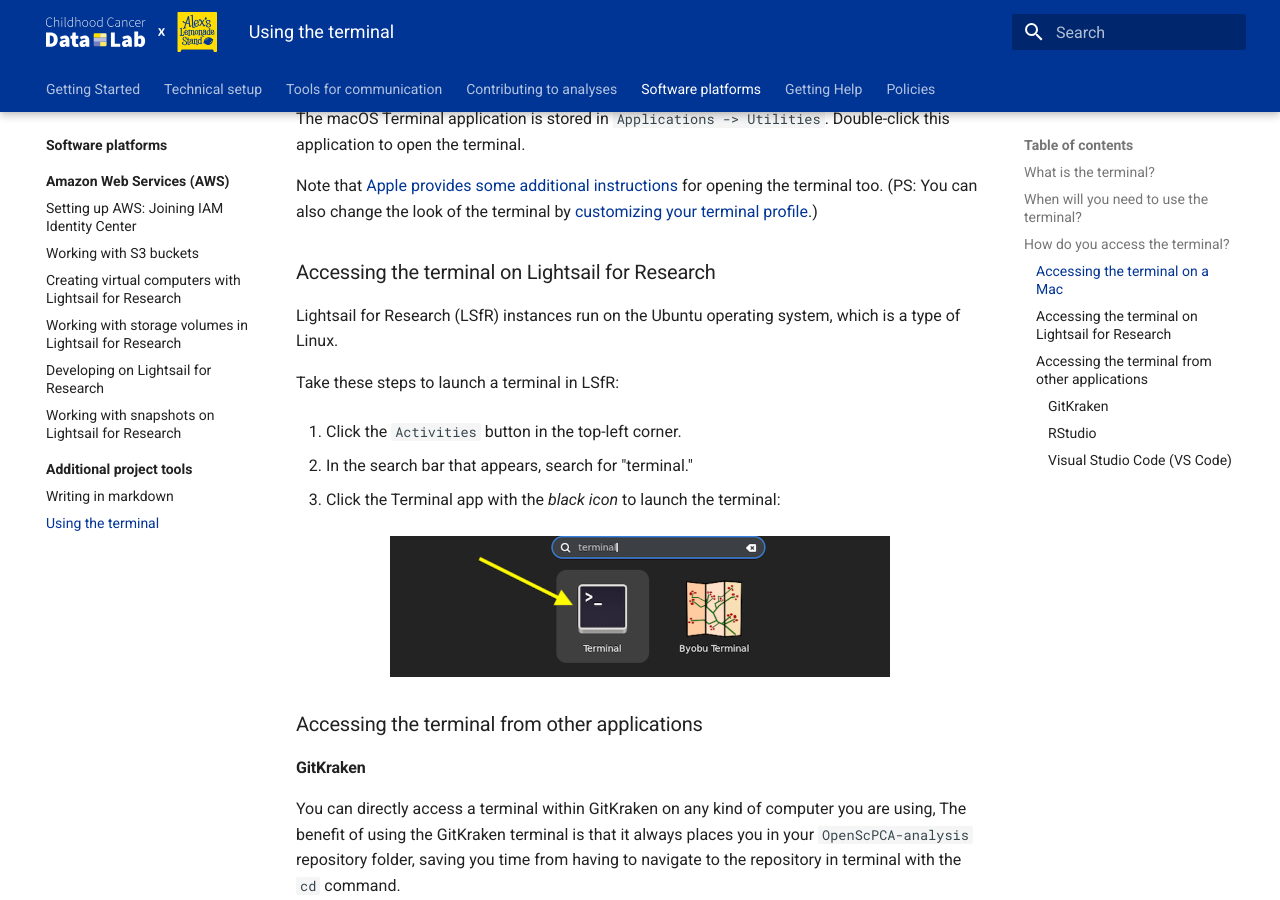
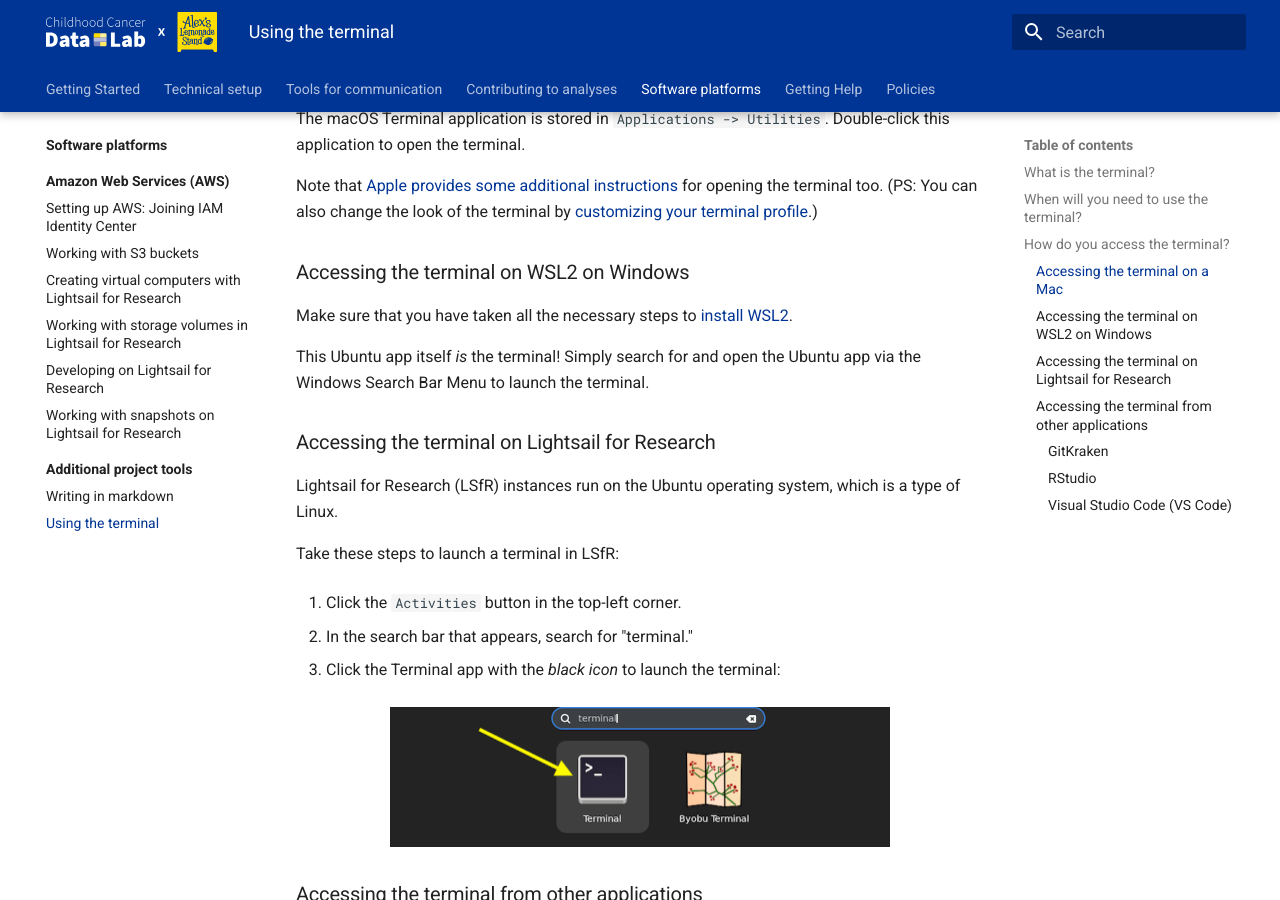
Before and after one commit to AlexsLemonade/OpenScPCA-analysis, an MkDocs documentation site: the page built from docs/software-platforms/general-tools/using-the-terminal.md, in a window 1280 px wide and 900 px high, scrolled down 1278 px. Built offline with MkDocs 1.6.1 and Material for MkDocs 9.7.7, drawn with Linux system fonts in a browser that asks for light colours.

Commit message:
Add wsl2 instructions and associated terminal section

````diff
--- a/docs/software-platforms/general-tools/using-the-terminal.md
+++ b/docs/software-platforms/general-tools/using-the-terminal.md
@@ -49,14 +49,14 @@
 Note that [Apple provides some additional instructions](https://support.apple.com/guide/terminal/open-or-quit-terminal-apd5265185d-f365-44cb-8b09-71a064a42125/mac) for opening the terminal too.
 (PS: You can also change the look of the terminal by [customizing your terminal profile](https://support.apple.com/guide/terminal/profiles-change-terminal-windows-trml107/mac).)
 
-<!--
-### Accessing the terminal on WSL on Windows
 
-Make sure that you have taken all the necessary steps to [install WSL](STUB_LINK WSL instructions).
+### Accessing the terminal on WSL2 on Windows
+
+Make sure that you have taken all the necessary steps to [install WSL2](../../technical-setup/install-wsl2.md).
 
 This Ubuntu app itself _is_ the terminal!
-Simply [search for and open the Ubuntu app via the Windows Search Bar Menu](https://canonical-ubuntu-wsl.readthedocs-hosted.com/en/latest/guides/install-ubuntu-wsl2/#method-1-microsoft-store) to launch the terminal.
--->
+Simply search for and open the Ubuntu app via the Windows Search Bar Menu to launch the terminal.
+
 
 
 ### Accessing the terminal on Lightsail for Research
--- /dev/null
+++ b/docs/technical-setup/install-wsl2.md
@@ -0,0 +1,52 @@
+
+# Install WSL2
+
+!!! note
+    These instructions apply to Windows users _only_.
+
+
+## Prerequisites
+
+WSL2 requires that you are on Windows 11 or Windows 10 version 2004+ (Build 19041 and higher).
+If you do not have at least these Windows versions, you must use [Lightsail for Research](../software-platforms/aws/index.md#lightsail-for-research-virtual-computing-with-aws) instead.
+
+
+## Install WSL2
+
+These instructions will provide you with both WSL2 and Ubuntu, which is the [terminal](../software-platforms/general-tools/using-the-terminal.md) that interacts with the Linux side of your computer.
+
+To install WSL2, take the following steps:
+
+1. In the Windows menu, search for the "Windows Powershell" application.
+Open it by clicking "Run as administrator".
+
+1. Enter this command in Powershell and hit enter:
+
+    ```sh
+    wsl --install
+    ```
+
+1. WSL2 will now install.
+Along the way, you may get prompts asking if you allow the app to make changes to your device.
+Always click "Yes" when you see these prompts.
+
+1. Once WSL2 has finished installing, open the new Ubuntu app if it does not open automatically.
+    - Ubuntu should prompt you to create a username and password which represent your WSL2 credentials; these are _different_ from the username and password you already have set up on the Windows side of your computer.
+    - Note that when you type your password, no symbols will appear - this is expected!
+
+    ??? question "Did Ubuntu not prompt you for a username and password?"
+        If that prompt does not appear in Ubuntu, instead open Powershell and run the command:
+
+        ```sh
+        wsl --unregister Ubuntu
+        ```
+
+        This will force Ubuntu to relaunch and prompt you for a username and password.
+
+### Enable copy and paste
+
+The standard `Ctrl+C/Ctrl+V` shortcuts for copy/paste do not natively work in Ubuntu.
+To turn on copy/paste shortcuts, right-click on the Ubuntu window's title bar and select "Properties."
+
+On the next screen, make sure `Use Ctrl+Shift+C/V as Copy/Paste` is checked on.
+Now, you can use `Ctrl+Shift+C` for copy, and `Ctrl+Shift+V` for paste.
````
